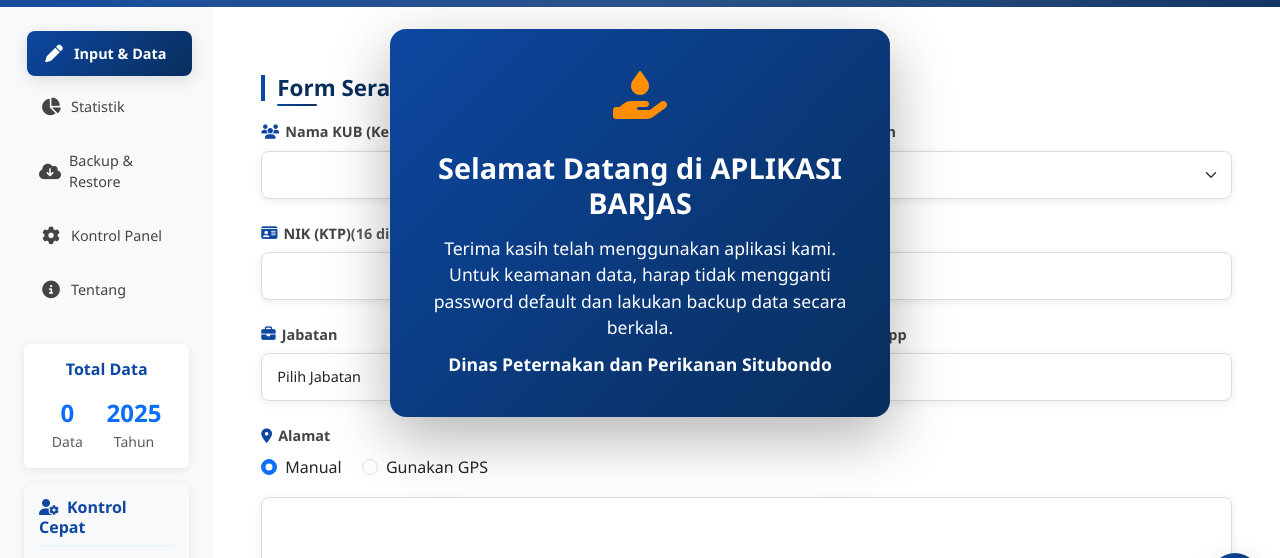
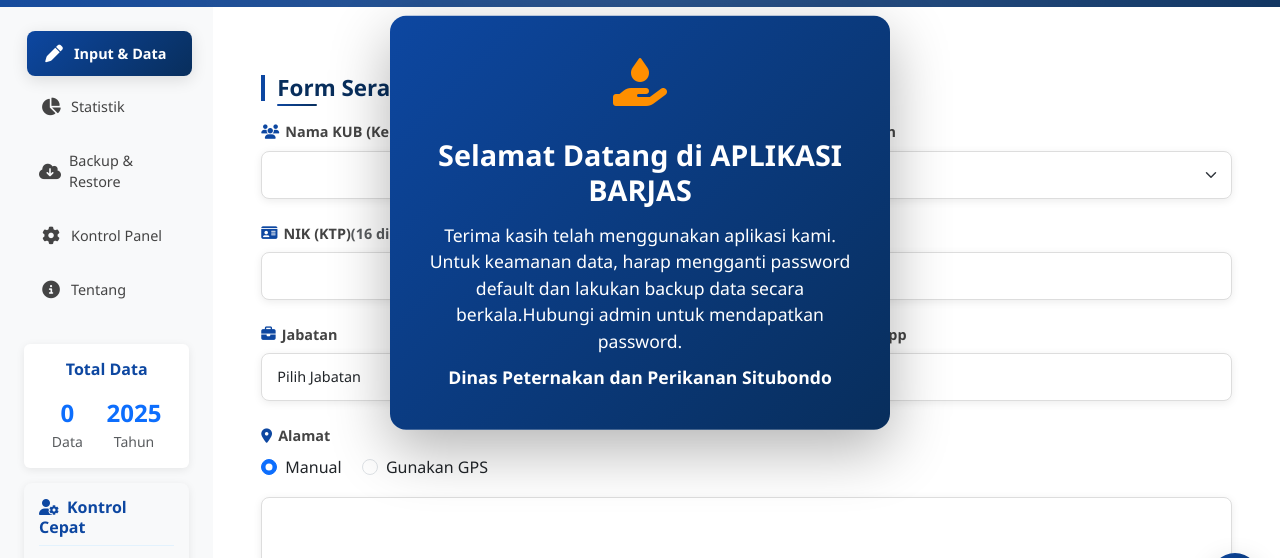
Before and after one commit to disnakkansitubondo-web/bidang-pn, a plain HTML site: page index.html in a window 1280 px wide. Shown: the part 177-735 px from the top of the page. Drawn offline with nearby package versions, Linux system fonts and the light colour scheme.

Commit message:
Update index.html

```diff
--- a/index.html
+++ b/index.html
@@ -761,7 +761,7 @@
             <i class="fas fa-hand-holding-water"></i>
         </div>
         <h3>Selamat Datang di APLIKASI BARJAS</h3>
-        <p>Terima kasih telah menggunakan aplikasi kami. Untuk keamanan data, harap tidak mengganti password default dan lakukan backup data secara berkala.</p>
+        <p>Terima kasih telah menggunakan aplikasi kami. Untuk keamanan data, harap mengganti password default dan lakukan backup data secara berkala.Hubungi admin untuk mendapatkan password.</p>
         <p><strong>Dinas Peternakan dan Perikanan Situbondo</strong></p>
     </div>
 
```
